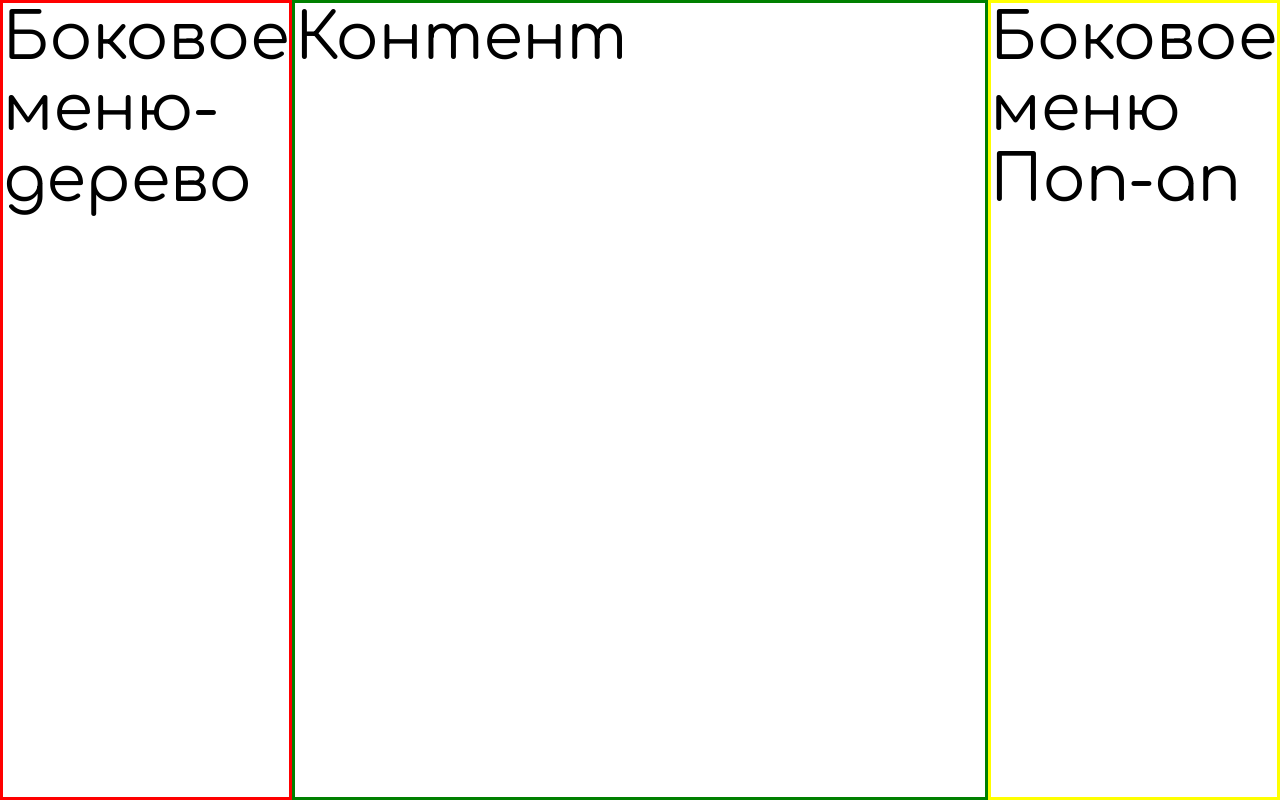
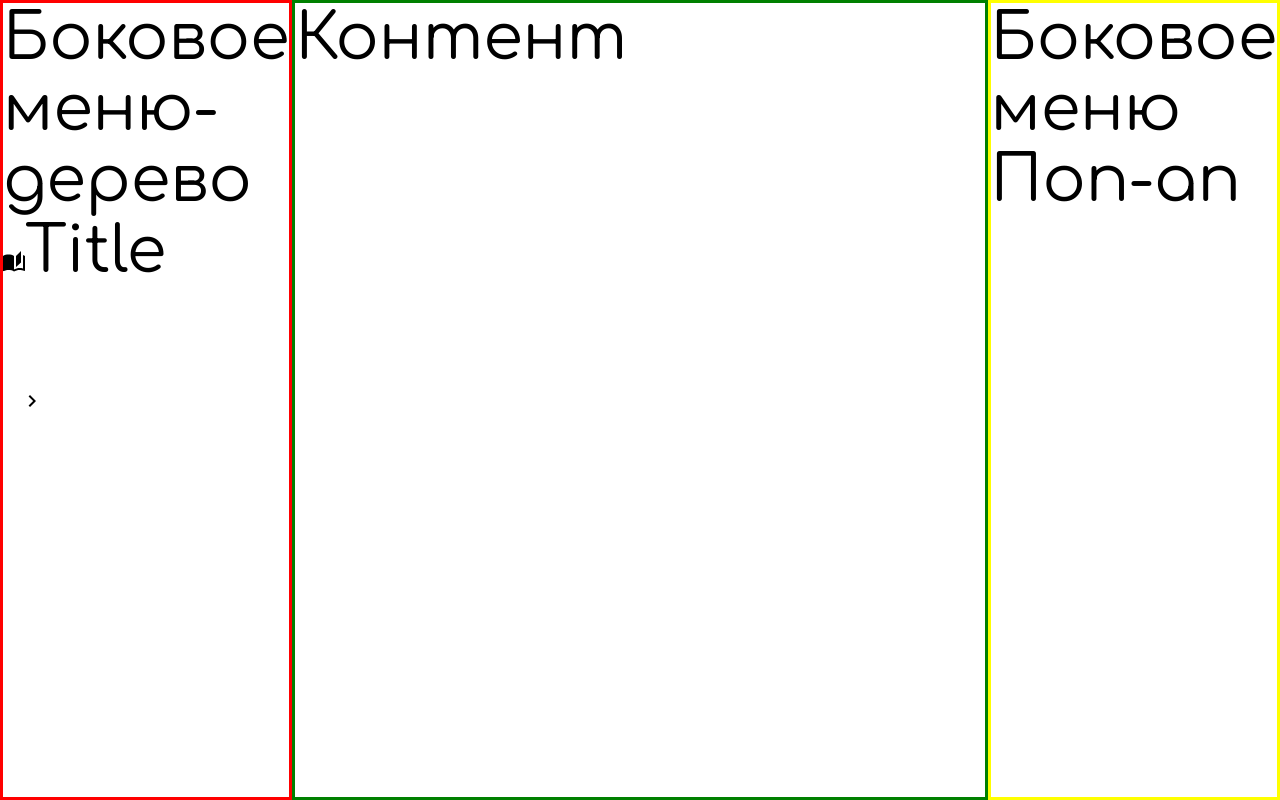
Before and after one commit to Red-Sock/ReDocs, a React (Vite) app: page / in a window 1280 px wide. Built offline with nearby package versions, Linux system fonts and the light colour scheme.

Commit message:
[RD-12] обертка для бокового меню(не доделанная)

```diff
--- /dev/null
+++ b/src/components/wrapper/wrapSideBar/wrapperSideBar.css
@@ -0,0 +1,11 @@
+.wrapperSideBar {
+  font-size: 0.5em;
+}
+
+ul {
+  list-style-image: url(./svg/close.svg);
+}
+
+ul li:active{
+    list-style-image: ur;
+}
--- /dev/null
+++ b/src/components/wrapper/wrapSideBar/wrapperSideBar.tsx
@@ -0,0 +1,34 @@
+import "./wrapperSideBar.css";
+
+export default function WrapperSideBar(props: { content: string[] }) {
+  return (
+    <div className="wrapperSideBar">
+      <header>
+        <div>
+          <span>
+            <svg
+              width="22"
+              height="21"
+              viewBox="0 0 22 21"
+              fill="none"
+              xmlns="http://www.w3.org/2000/svg"
+            >
+              <path
+                d="M18 0L13 5V16L18 11.5V0ZM0 5V19.65C0 19.9 0.25 20.15 0.5 20.15C0.6 20.15 0.65 20.1 0.75 20.1C2.1 19.45 4.05 19 5.5 19C7.45 19 9.55 19.4 11 20.5V5C9.55 3.9 7.45 3.5 5.5 3.5C3.55 3.5 1.45 3.9 0 5ZM22 18.5V5C21.4 4.55 20.75 4.25 20 4V17.5C18.9 17.15 17.7 17 16.5 17C14.8 17 12.35 17.65 11 18.5V20.5C12.35 19.65 14.8 19 16.5 19C18.15 19 19.85 19.3 21.25 20.05C21.35 20.1 21.4 20.1 21.5 20.1C21.75 20.1 22 19.85 22 19.6V18.5Z"
+                fill="black"
+              />
+            </svg>
+            Title
+          </span>
+        </div>
+      </header>
+      <main>
+        <div>
+          <ul>
+            <li></li>
+          </ul>
+        </div>
+      </main>
+    </div>
+  );
+}
--- a/src/pages/home/home.tsx
+++ b/src/pages/home/home.tsx
@@ -2,6 +2,7 @@ import cls from "./home.module.css";
 
 import { useState } from "react";
 import { getResourceURLs } from "../../services/file-fetcher";
+import WrapperSideBar from "../../components/wrapper/wrapSideBar/wrapperSideBar";
 
 export function Home() {
   const [pageContent, setPageContent] = useState(`
@@ -15,7 +16,10 @@ export function Home() {
   }
   return (
     <div className={cls.Home}>
-      <div className={cls.sidebarWrap}>Боковое меню-дерево</div>
+      <div className={cls.sidebarWrap}>
+        Боковое меню-дерево
+        <WrapperSideBar />
+      </div>
       <div className={cls.contentWrap}>
         Контент
         {/*<Routes>*/}
```
Also changed, not shown: src/components/wrapper/wrapSideBar/svg/close.svg (added), src/components/wrapper/wrapSideBar/svg/open.svg (added).
